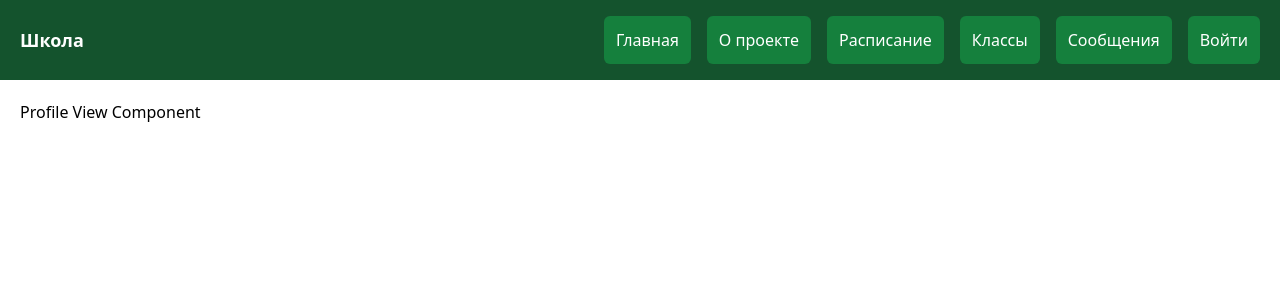
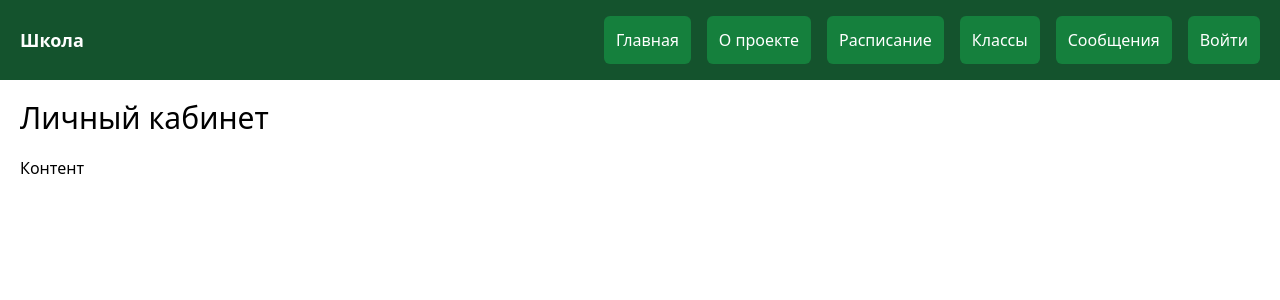
Before and after one commit to ilya-guseynov/school-portal-frontend, a Vue app: page /profile in a window 1280 px wide. Shown: the top 300 px of the page. Built offline with nearby package versions, Linux system fonts and the light colour scheme.

Commit message:
new: add headings to views

```diff
--- a/src/components/views/about-view.vue
+++ b/src/components/views/about-view.vue
@@ -6,6 +6,7 @@ export default {
 
 <template>
   <div>
-    About View Component
+    <h1 class="rtu-text-3xl rtu-mb-5">О проекте</h1>
+    <div>Контент</div>
   </div>
 </template>
--- a/src/components/views/classes-view.vue
+++ b/src/components/views/classes-view.vue
@@ -6,6 +6,7 @@ export default {
 
 <template>
   <div>
-    Classes View Component
+    <h1 class="rtu-text-3xl rtu-mb-5">Классы</h1>
+    <div>Контент</div>
   </div>
 </template>
--- a/src/components/views/home-view.vue
+++ b/src/components/views/home-view.vue
@@ -5,7 +5,8 @@ export default {
 </script>
 
 <template>
-  <div class="rtu-text-red-500">
-    Home View Component
+  <div>
+    <h1 class="rtu-text-3xl rtu-mb-5">Главнавя</h1>
+    <div>Контент</div>
   </div>
 </template>
--- a/src/components/views/login-view.vue
+++ b/src/components/views/login-view.vue
@@ -13,6 +13,7 @@ export default {
 
 <template>
   <div>
-    Login View Component {{ authenticated }}
+    <h1 class="rtu-text-3xl rtu-mb-5">Войти / Регистрация</h1>
+    <div>Контент</div>
   </div>
 </template>
--- a/src/components/views/logout-view.vue
+++ b/src/components/views/logout-view.vue
@@ -13,6 +13,7 @@ export default {
 
 <template>
   <div>
-    Logout View Component {{ authenticated }}
+    <h1 class="rtu-text-3xl rtu-mb-5">Выйти</h1>
+    <div>Контент</div>
   </div>
 </template>
--- a/src/components/views/messages-view.vue
+++ b/src/components/views/messages-view.vue
@@ -6,6 +6,7 @@ export default {
 
 <template>
   <div>
-    Messages View Component
+    <h1 class="rtu-text-3xl rtu-mb-5">Сообщения</h1>
+    <div>Контент</div>
   </div>
 </template>
--- a/src/components/views/profile-view.vue
+++ b/src/components/views/profile-view.vue
@@ -6,6 +6,7 @@ export default {
 
 <template>
   <div>
-    Profile View Component
+    <h1 class="rtu-text-3xl rtu-mb-5">Личный кабинет</h1>
+    <div>Контент</div>
   </div>
 </template>
--- a/src/components/views/schedule-view.vue
+++ b/src/components/views/schedule-view.vue
@@ -6,6 +6,7 @@ export default {
 
 <template>
   <div>
-    Schedule View Component
+    <h1 class="rtu-text-3xl rtu-mb-5">Расписание</h1>
+    <div>Контент</div>
   </div>
 </template>
```
